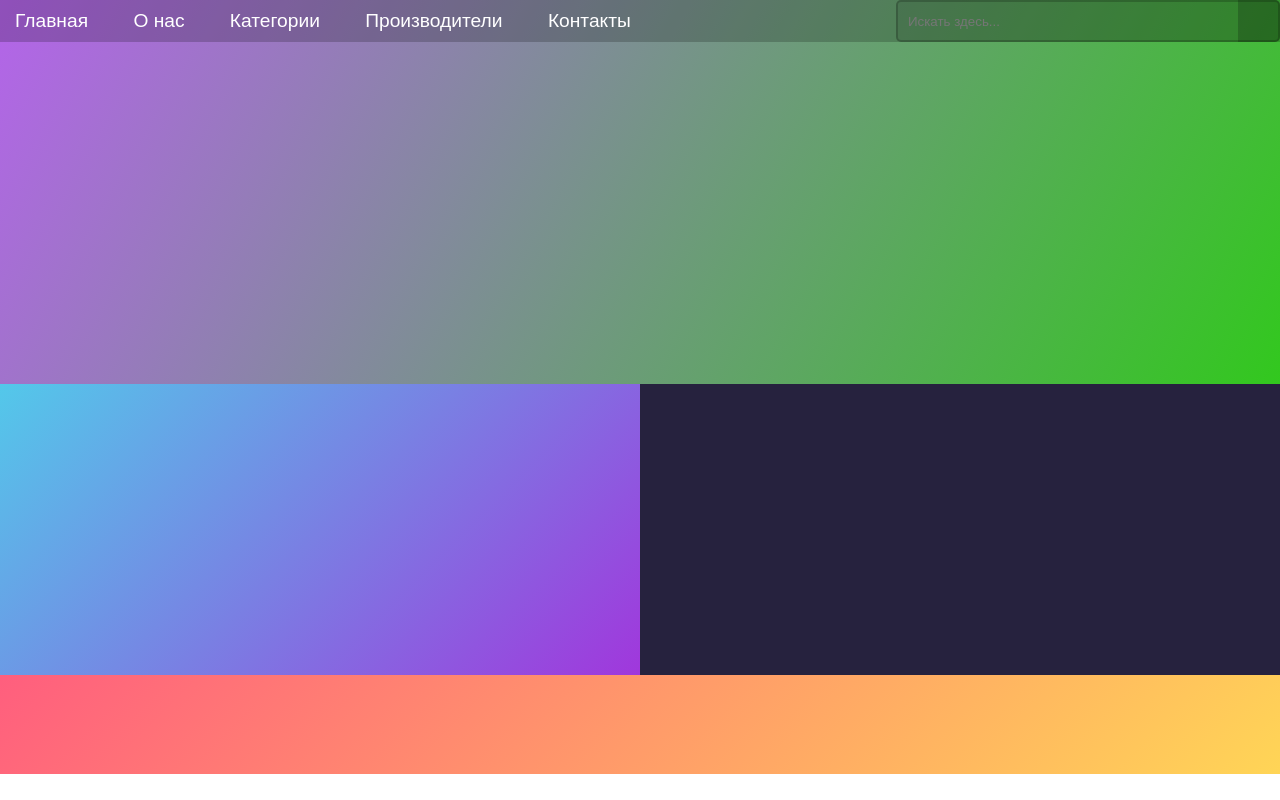
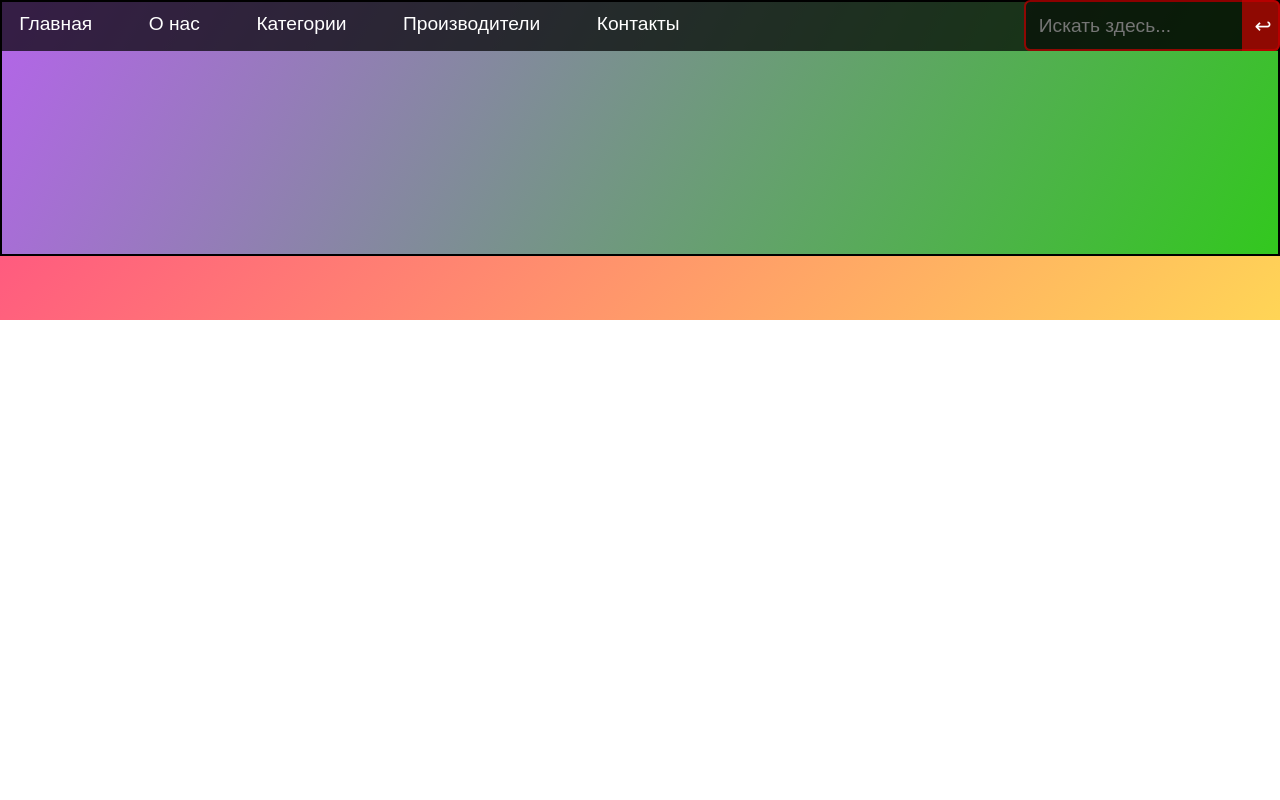
Before and after one commit to Muxasan/Project-X, a PHP site: page /html-layout-index.html in a window 1280 px wide. Run offline with PHP 8.4, Linux system fonts and the light colour scheme.

Commit message:
Add files via upload

```diff
--- a/html-layout-styles.css
+++ b/html-layout-styles.css
@@ -1,16 +1,11 @@
-@charset 'UTF-8';
 
-html,
-html * {
+html *{
   box-sizing: border-box;
   margin: 0;
   padding: 0;
 }
-
 body {
   font-family: arial, sans-serif;
-  font-size: 1vw;
-  background: white;
 }
 header {
   position: fixed;
@@ -18,7 +13,8 @@ header {
   top: 0;
   left: 0;
   width: 100%;
-  background:rgba(0,0,0,0.2);
+  height: 4vw;
+  background:rgba(0,0,0,0.7);
 }
 nav {
   top: 0;
@@ -26,7 +22,7 @@ nav {
   position: relative;
   display: block;
   float: left;
-  font-size: 1.5em ;
+  font-size: 1.5vw;
 }
 ul {
   list-style: none;
@@ -35,33 +31,34 @@ ul {
 }
 .topmenu > li {
   display: inline-block;
-  margin-right: 10px;
+  margin-right: 1vw;
   position: relative;
+  height: 4vw;
 }
 .topmenu > li:last-child {
   margin-right: 0;
 }
 a {
   display: block;
-  padding: 10px 15px;
+  padding: 1vw 1.5vw;
   text-decoration: none;
 }
 .submenu {
   position: absolute;
-  width: 300%;
+  width: 450%;
   top: 100%;
   left: 0;
   z-index: 10;
-  transition: 0.3s ease;
+  transition: 0.5s ease;
   -webkit-column-count: 2;
   -moz-column-count: 2;
   column-count: 2;
-  -webkit-column-width: 150px;
-  -moz-column-width: 200px;
-  column-width: 200px;
-  -webkit-column-gap: 0px;
-  -moz-column-gap: 0px;
-  column-gap: 0px;
+  -webkit-column-width: 15vw;
+  -moz-column-width: 15vw;
+  column-width: 15vw;
+  -webkit-column-gap: 0;
+  -moz-column-gap: 0;
+  column-gap: 0;
 }
 .navigation .submenu {
   -webkit-transform: scaleY(0);
@@ -70,80 +67,181 @@ a {
   -webkit-transform-origin: 0 0;
   -ms-transform-origin: 0 0;
   transform-origin: 0 0;
-  background: rgba(0,200,100,0.2);
+  background: rgba(0,0,0,0.7);
 }
 .navigation ul li:hover .submenu {
   -webkit-transform: scaleY(1);
   -ms-transform: scaleY(1);
   transform: scaleY(1);
 }
-.navigation ul a {
+.navigation ul li a{
   color: white;
 }
 .submenu li a {
-  border: 1px solid rgba(255,255,255,0.3);
+  border: 0.1vw solid rgba(200,0,0,0.7);
+}
+.reg {
+  position: absolute;
+  width: 15vw;
+  top: 100%;
+  left: 0;
+  z-index: 10;
+  transition: 0.5s ease;
+  border: 0.1vw solid rgba(0,0,0,0.7);
+}
+.navigation .reg {
+  -webkit-transform: scaleY(0);
+  -ms-transform: scaleY(0);
+  transform: scaleY(0);
+  -webkit-transform-origin: 0 0;
+  -ms-transform-origin: 0 0;
+  transform-origin: 0 0;
+  background: rgba(0,0,0,0.6);
+  border: 0.1vw solid rgba(200,0,0,0.7);
+}
+.navigation ul li:hover .reg {
+  -webkit-transform: scaleY(1);
+  -ms-transform: scaleY(1);
+  transform: scaleY(1);
+}
+.reg input {
+  width: 100%;
+  float: left;
+  color: white;
+  height: 4vw;
+  font-size: 1.5vw;
+  padding-left: 1vw;
+  border: 0.1vw solid rgba(0,0,0,0);
+  outline: none;
+  background: rgba(0,0,0,0);
+}
+.reg button {
+  position: absolute;
+  width: 101%;
+  height: 2.2vw;
+  bottom: -2.2vw;
+  left:-0.1vw;
+  right:0;
+  border: none;
+  background: rgba(0,0,0,0.5);
+  cursor: pointer;
+  border: 0.2vw solid rgba(200,0,0,0.7);
+  color: white;
+  font-size: 1.2vw;
+}
+.reg a {
+	font-size: 1.1vw;
 }
 form {
   position: relative;
-  width: 30%;
+  width: 20%;
+  height: 4vw;
   margin: 0 auto;
   float: right;
 }
 .search input {
   width: 100%;
+  float: right;
   color: white;
-  height: 42px;
-  padding-left: 10px;
-  border: 2px solid rgba(0,0,0,0.2);
-  border-radius: 5px;
+  height: 4vw;
+  font-size: 1.5vw;
+  padding-left: 1vw;
+  border: 0.2vw solid rgba(200,0,0,0.7);
+  border-radius: 0.5vw;
   outline: none;
-  background: rgba(0,0,0,0.1);
+  background: rgba(0,0,0,0.5);
 }
 .search button {
   position: absolute;
+  padding-left: 1vw;
   top: 0;
-  right: 0px;
-  width: 42px;
-  height: 42px;
+  right: 0;
+  width: 15%;
+  height: 100%;
   border: none;
-  background: rgba(0,0,0,0.2);
-  border-radius: 0 5px 5px 0;
+  background: rgba(200,0,0,0.7);
+  border-radius: 0 0.5vw 0.5vw 0;
   cursor: pointer;
+}
+.search button:before {
+  content: "\21A9";
+  font-size: 1.6vw;
+  float: left;
+  color: white;
 }
 .intro {
   position: relative;
   color: #343144;
-  background-image:-moz-linear-gradient( 150deg, rgb(50,200,30) 0%, rgb(180,100,234) 100%);
+  background-image: -moz-linear-gradient( 150deg, rgb(50,200,30) 0%, rgb(180,100,234) 100%);
   background-image: -webkit-linear-gradient( 150deg, rgb(50,200,30) 0%, rgb(180,100,234) 100%);
   background-image: -ms-linear-gradient( 150deg, rgb(50,200,30) 0%, rgb(180,100,234) 100%);
-  height: 30vw;
-  padding: 9em 6em 5em;
+  height: 20vw;
+  border: 0.2vw solid rgba(0,0,0,1);
 }
-.artworks {
+.bottom-blocks {
   position: relative;
   width: 100%;
-  overflow: hidden;
+  overflow: auto;
+  background-image: url(images/fon.jpg);
+  background-repeat: no-repeat;
+  background-attachment: fixed;
+  background-position: center;
+  background-size: 100%;
 }
-.artwork {
+.bottom-block {
   display: flex;
+  border-bottom: 0.2vw solid rgba(0,0,0,1);
 }
-.artwork .artwork-piece {
-  padding: 8% 0 8% 23.5%;
-  background-image:-moz-linear-gradient( 135deg, rgb(160,55,220) 0%, rgb(83,200,234) 100%);
-  background-image: -webkit-linear-gradient( 135deg, rgb(160,55,220) 0%, rgb(83,200,234) 100%);
-  background-image: -ms-linear-gradient( 135deg, rgb(160,55,220) 0%, rgb(83,200,234) 100%);
+.bottom-block .left-block {
+  display: flex;
   width: 50%;
+  height: 100%;
+  flex-wrap: wrap;
+  border-right: 0.1vw solid rgba(0,0,0,1);
 }
-.artwork .artwork-description {
-  background: #26223e;
+.bottom-block .right-block {
+  display: flex;
   width: 50%;
-  padding: 11.25em 10em 11.5em;
+  height: 100%;
+  flex-wrap: wrap;
+  border-left: 0.1vw solid rgba(0,0,0,1);
+}
+.left-block-image{
+  padding: 0.5vw 0.5vw 0.5vw 0.5vw;
+  height: 250px;
+  width: 220px;
+}
+.left-block-image img{
+  display: block;
+  margin: 0 auto;
+}
+.left-block-image-description{
+  font-size: 15px;
+  text-align:center;
+}
+.right-block-image{
+  padding: 0.5vw 0.5vw 0.5vw 0.5vw;
+  height: 250px;
+  width: 220px;
+}
+.right-block-image img{
+  display: block;
+  margin: 0 auto;
+}
+.right-block-image-description{
+  font-size: 15px;
+  text-align:center;
 }
 footer {
-  margin-top: -3em;
-  padding: 8.75em 0 2em;
-  height: 10vw;
+  position: relative;
+  font-size: 1.5vw;
+  height: 5vw;
+  width:100%;
   background-image:-moz-linear-gradient( -45deg, rgb(255,91,127) 0%, rgb(255,213,86) 100%);
   background-image: -webkit-linear-gradient( -45deg, rgb(255,91,127) 0%, rgb(255,213,86) 100%);
   background-image: -ms-linear-gradient( -45deg, rgb(255,91,127) 0%, rgb(255,213,86) 100%);
 }
+.copir {
+	padding-top: 3vw;
+	float: right;
+}
```
Lines whose indentation alone changed are shown as unchanged.
